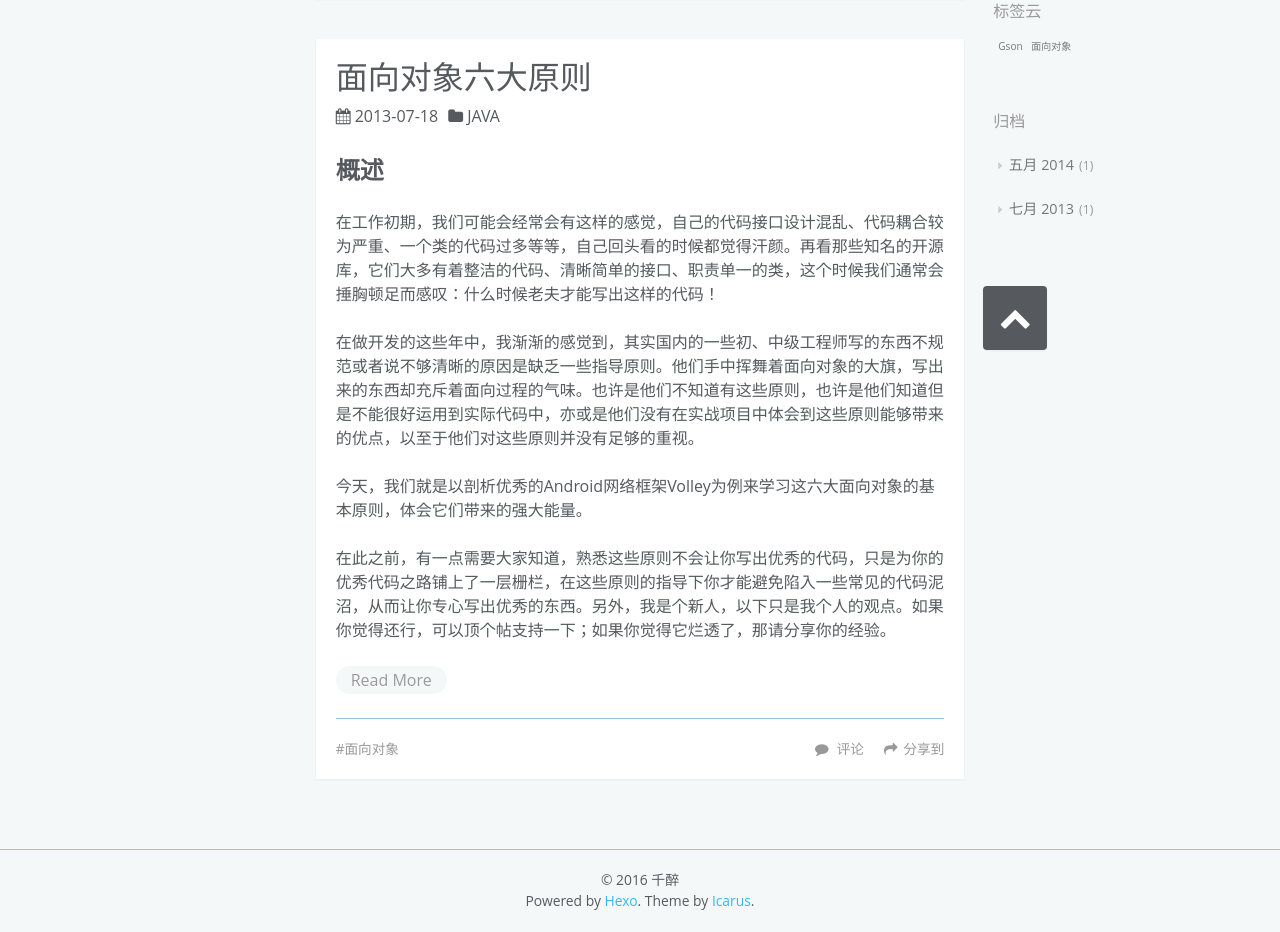
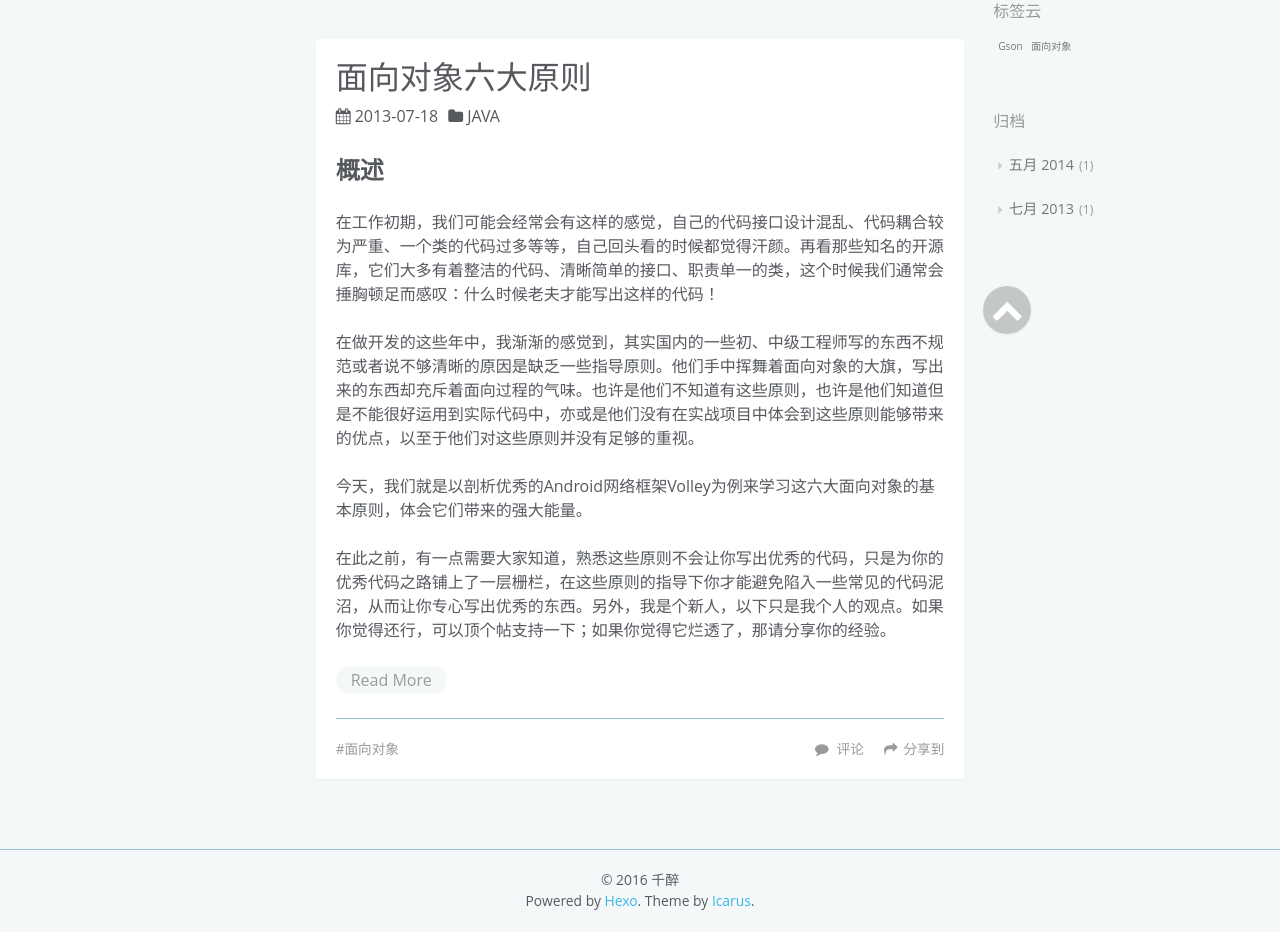
Before and after one commit to qianzui/qianzui.github.io, a plain HTML site: page index.html in a window 1280 px wide. Shown: the part 733-1665 px from the top of the page. Drawn offline with nearby package versions, Linux system fonts and the light colour scheme; a script that the page names is missing; a web font is replaced by a local one.

Commit message:
Site updated: 2016-01-12 14:37:39

```diff
--- a/css/style.css
+++ b/css/style.css
@@ -1714,14 +1714,14 @@ pre .javascript .function {
 #toTop {
   cursor: pointer;
   text-align: center;
-  width: 64px;
-  height: 64px;
+  width: 48px;
+  height: 48px;
   color: #fff;
   font-size: 32px;
-  line-height: 64px;
-  background: #565a5f;
-  -webkit-border-radius: 4px;
-  border-radius: 4px;
+  line-height: 48px;
+  background: rgba(0,0,0,0.2);
+  -webkit-border-radius: 50%;
+  border-radius: 50%;
 }
 @media screen and (min-width: 560px) and (max-width: 799px) {
   #toTop {
--- a/index.html
+++ b/index.html
@@ -164,7 +164,7 @@
 
 
     <footer class="article-footer">
-      <a data-url="http://qianzui.github.io/2014/05/22/2014-05-22-android-gson/" data-id="cijau3u3s0005mcn77rpx737c" class="article-share-link">分享到</a>
+      <a data-url="http://qianzui.github.io/2014/05/22/2014-05-22-android-gson/" data-id="cijb10mrf0005ymn78dlne5y7" class="article-share-link">分享到</a>
 
         <a href="http://qianzui.github.io/2014/05/22/2014-05-22-android-gson/#ds-thread" class="article-comment-link">评论</a>
 
@@ -225,7 +225,7 @@
 
 
     <footer class="article-footer">
-      <a data-url="http://qianzui.github.io/2013/07/18/2013-07-18-面向对象六大原则/" data-id="cijau3u360000mcn745vd4aq0" class="article-share-link">分享到</a>
+      <a data-url="http://qianzui.github.io/2013/07/18/2013-07-18-面向对象六大原则/" data-id="cijb10mr10000ymn7mby528cr" class="article-share-link">分享到</a>
 
         <a href="http://qianzui.github.io/2013/07/18/2013-07-18-面向对象六大原则/#ds-thread" class="article-comment-link">评论</a>
 
@@ -328,6 +328,7 @@
   <div id="toTop" class="fa fa-chevron-up"></div>
 </aside>
 
+
     </div>
     <footer id="footer">
 
```
Also changed, not shown: 2013/07/18/2013-07-18-面向对象六大原则/index.html (+2 -1 lines), 2014/05/22/2014-05-22-android-gson/index.html (+2 -1 lines), archives/2013/07/index.html (+1 -0 lines), archives/2013/index.html (+1 -0 lines), archives/2014/05/index.html (+1 -0 lines), archives/2014/index.html (+1 -0 lines), archives/index.html (+1 -0 lines), categories/Android/index.html (+1 -0 lines), categories/Java/index.html (+1 -0 lines), tags/Gson/index.html (+1 -0 lines), tags/面向对象/index.html (+1 -0 lines).
